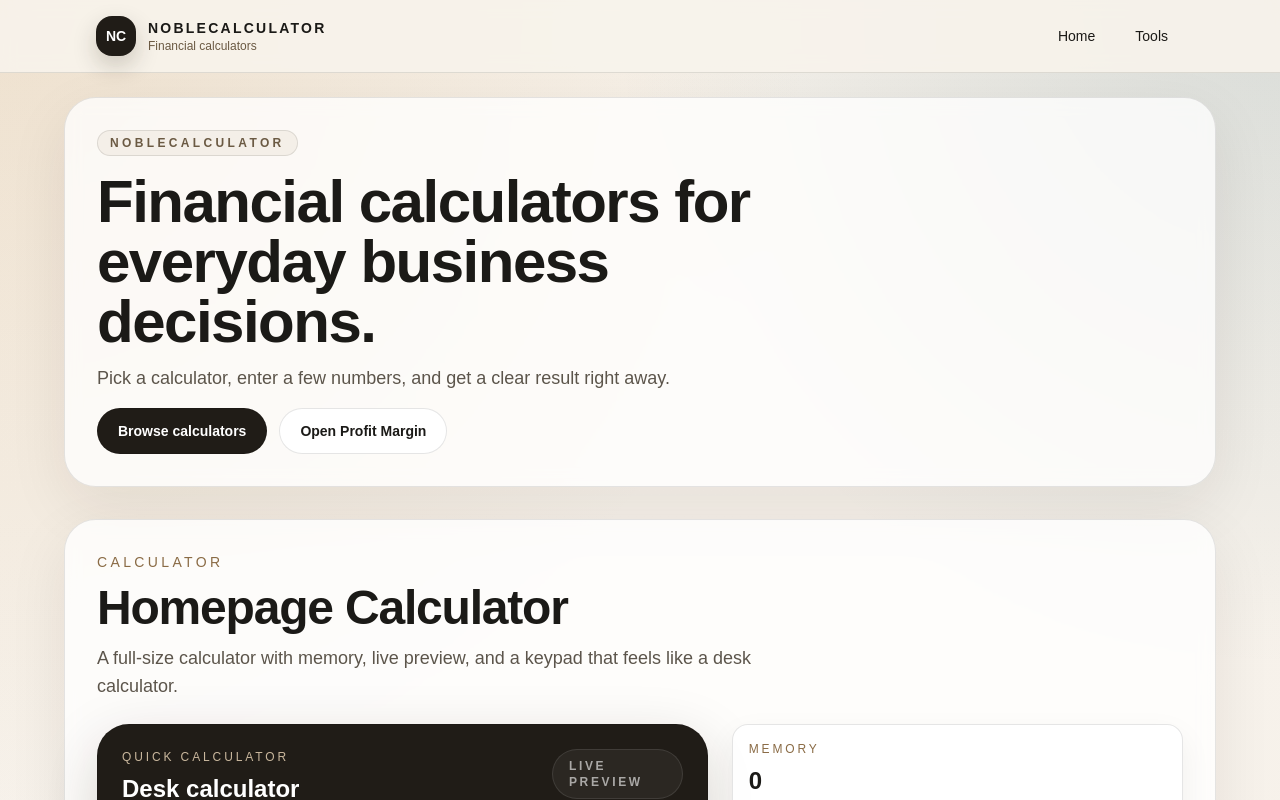
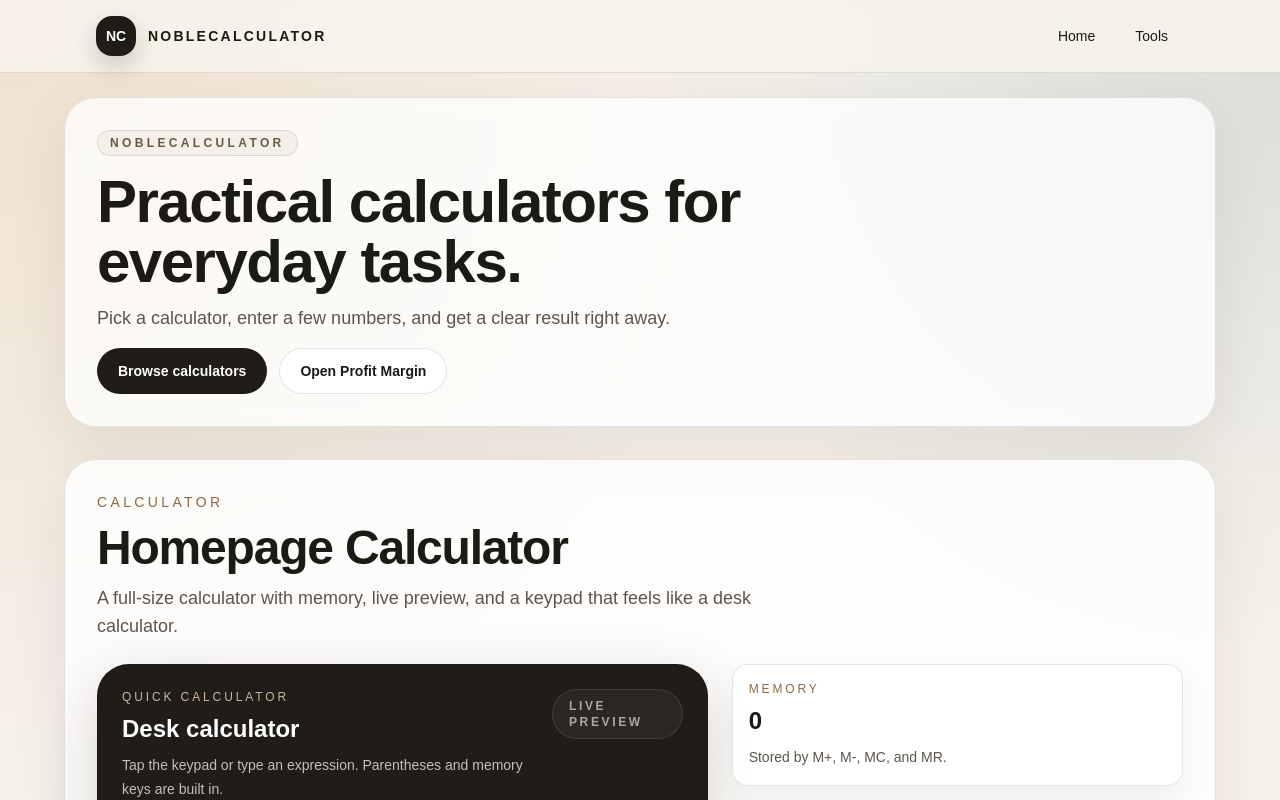
Before and after one commit to hataba123/noblecalculator, a Next.js app: page / in a window 1280 px wide. Shown: the top 800 px of the page. Built offline with nearby package versions, Linux system fonts and the light colour scheme; no server answers.

Commit message:
fix: update homepage copy

```diff
--- a/src/app/page.tsx
+++ b/src/app/page.tsx
@@ -23,7 +23,7 @@ export default function HomePage() {
               </span>
               <div className="space-y-3">
                 <h1 className="text-4xl font-semibold tracking-tight sm:text-5xl lg:text-6xl">
-                  Financial calculators for everyday business decisions.
+                  Practical calculators for everyday tasks.
                 </h1>
                 <p className="max-w-2xl text-base leading-7 text-[#5c554b] sm:text-lg">
                   Pick a calculator, enter a few numbers, and get a clear result right away.
--- a/src/components/shared/app-header.tsx
+++ b/src/components/shared/app-header.tsx
@@ -14,7 +14,6 @@ export function AppHeader() {
             <div className="text-sm font-semibold tracking-[0.16em] uppercase text-[#1b1a17]">
               {siteConfig.name}
             </div>
-            <div className="text-xs text-[#6b5a43]">Financial calculators</div>
           </div>
         </Link>
 
```
